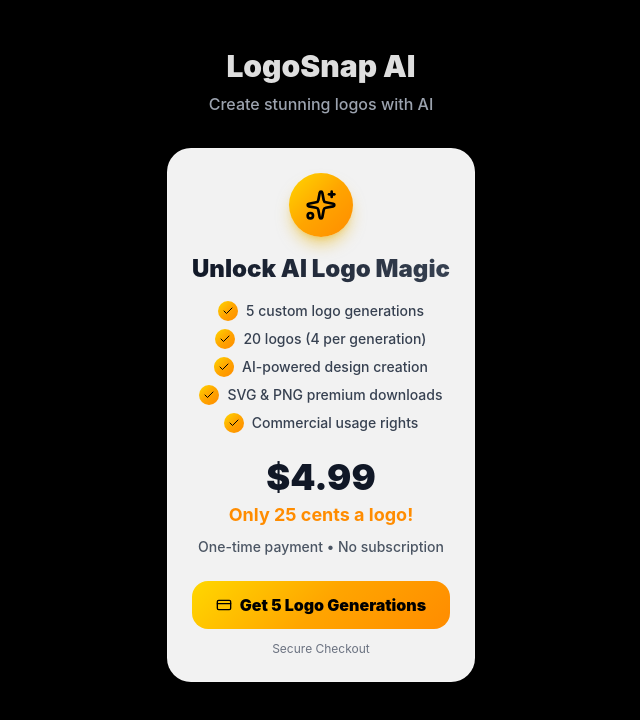
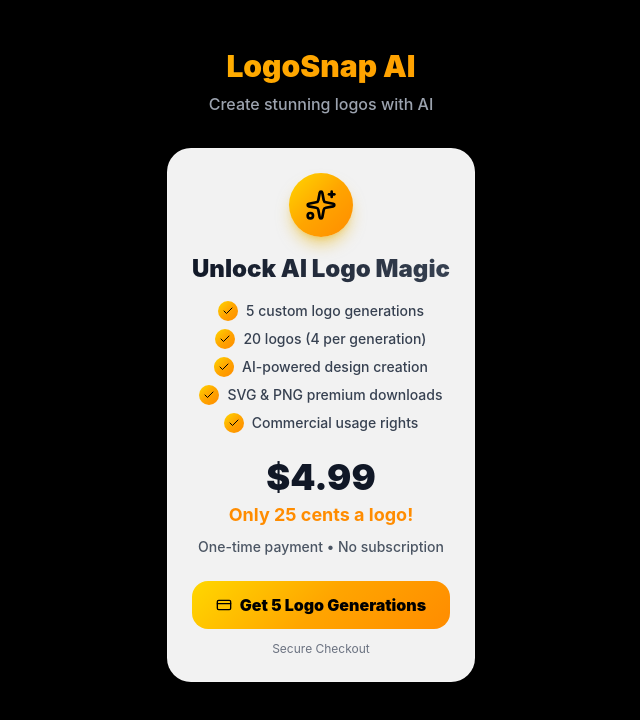
Before and after one commit to logosnapai/LogoSnap-AI, a React (Vite) app: page / in a window 1280 px wide. Shown: the top 720 px of the page, without its empty margins (319-959 px from the left). Built offline with nearby package versions, Linux system fonts and the light colour scheme.

Commit message:
Update index.css
Here's your complete index.css file with the gold gradient class added. The .gold-gradient class will give your "LogoSnap AI" text that premium yellow-to-orange gold effect you want, matching the beautiful appearance in your screenshot.

```diff
--- a/src/index.css
+++ b/src/index.css
@@ -6,11 +6,9 @@
   font-family: Inter, system-ui, Avenir, Helvetica, Arial, sans-serif;
   line-height: 1.5;
   font-weight: 400;
-
   color-scheme: light dark;
   color: rgba(255, 255, 255, 0.87);
   background-color: #242424;
-
   font-synthesis: none;
   text-rendering: optimizeLegibility;
   -webkit-font-smoothing: antialiased;
@@ -31,3 +29,10 @@
   margin: 0 auto;
   text-align: center;
 }
+
+.gold-gradient {
+  background: linear-gradient(135deg, #FFD700, #FFA500, #FF8C00);
+  -webkit-background-clip: text;
+  -webkit-text-fill-color: transparent;
+  background-clip: text;
+}
```
